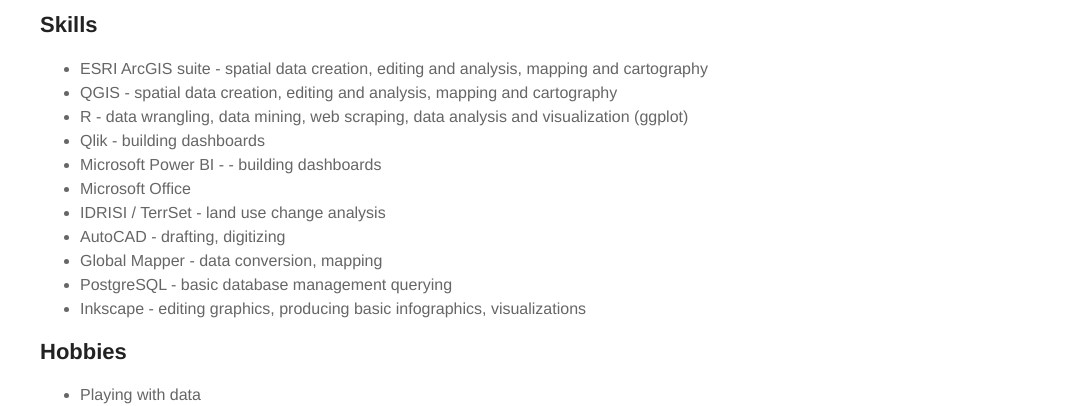
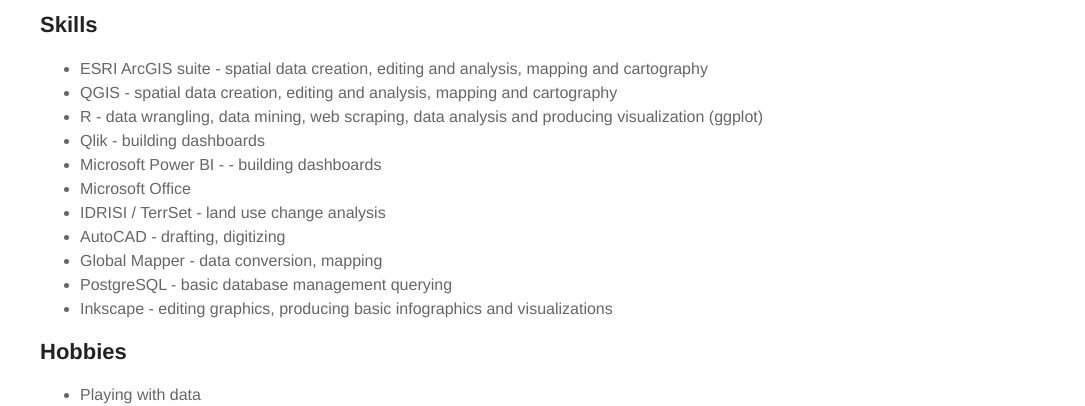
Before and after one commit to jasonjb82/jasonjb82.github.io, a Jekyll site: the page built from about.md, in a window 1280 px wide. Shown: the part 1184-1590 px from the top of the page, without its empty margins (195-1280 px from the left). Built offline with Jekyll 4.4.1, drawn with Linux system fonts in a browser that asks for light colours.

Commit message:
Create about.md

```diff
--- a/about.md
+++ b/about.md
@@ -36,7 +36,7 @@
 <ul class="skill-list">
 	<li>ESRI ArcGIS suite - spatial data creation, editing and analysis, mapping and cartography</li>
 	<li>QGIS - spatial data creation, editing and analysis, mapping and cartography</li>
-	<li>R - data wrangling, data mining, web scraping, data analysis and visualization (ggplot)</li>
+	<li>R - data wrangling, data mining, web scraping, data analysis and producing visualization (ggplot)</li>
 	<li>Qlik - building dashboards</li>
 	<li>Microsoft Power BI - - building dashboards</li>
 	<li>Microsoft Office</li>
@@ -44,7 +44,7 @@
 	<li>AutoCAD - drafting, digitizing</li>
 	<li>Global Mapper - data conversion, mapping</li>
 	<li>PostgreSQL - basic database management querying</li>
-	<li>Inkscape - editing graphics, producing basic infographics, visualizations</li>
+	<li>Inkscape - editing graphics, producing basic infographics and visualizations</li>
 
 </ul>
 
```
